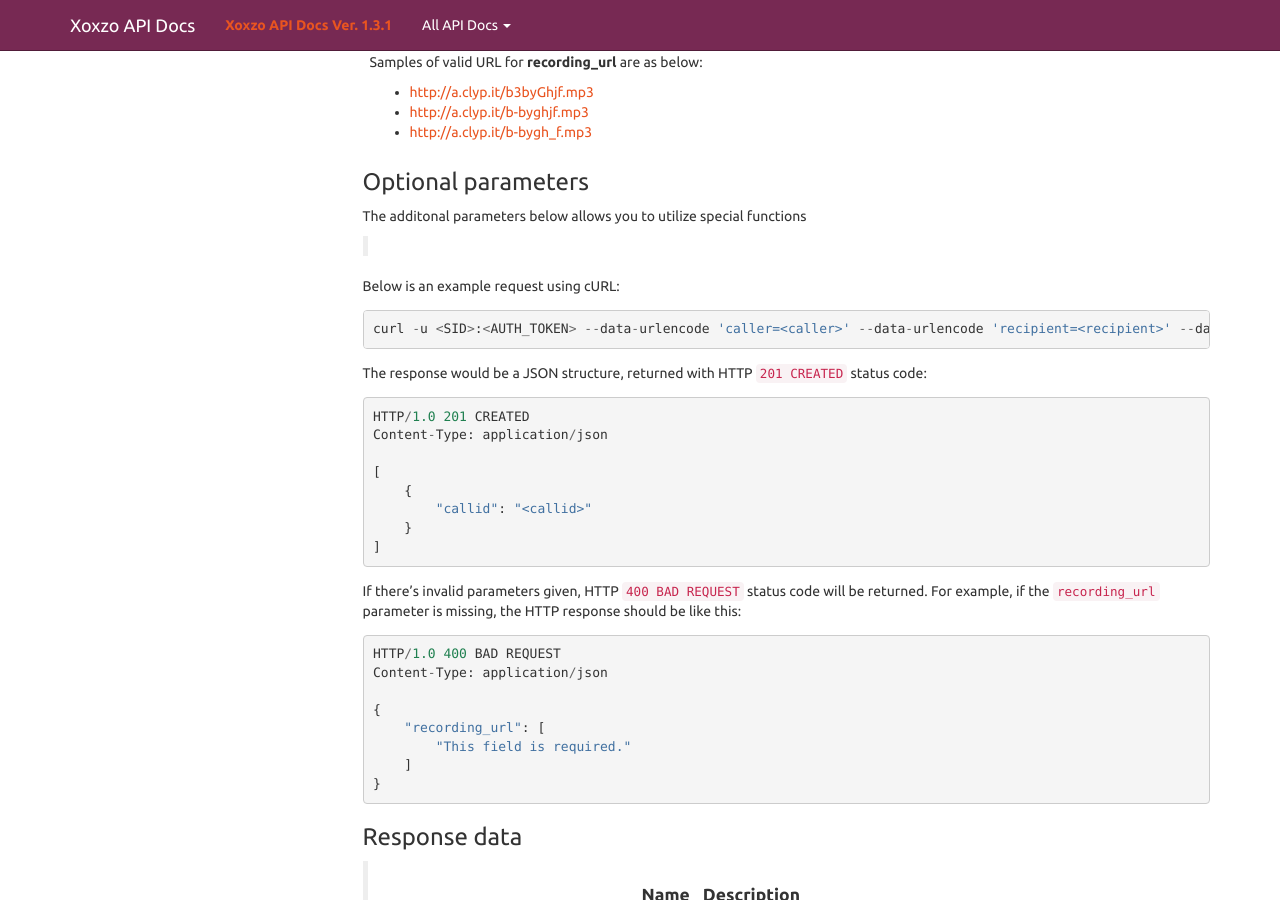
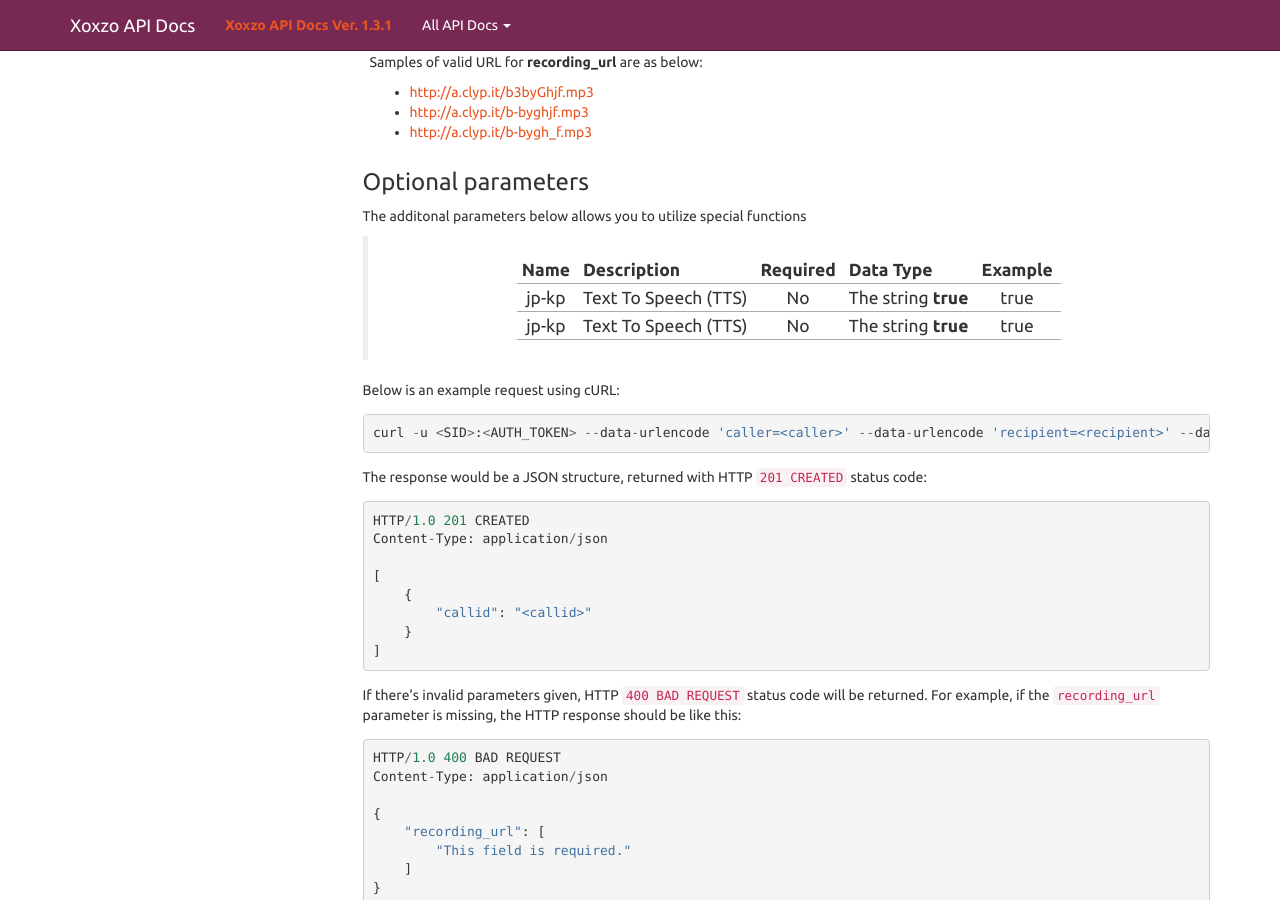
Before and after one commit to xoxzo/docs.xoxzo.com, a Sphinx documentation site: the page built from source/voice.rst, in a window 1280 px wide and 900 px high, scrolled down 1147 px. Built offline with Sphinx 7.4.7, drawn with Linux system fonts in a browser that asks for light colours.

Commit message:
Fix bad table and also add new translation placeholders

```diff
--- a/source/voice.rst
+++ b/source/voice.rst
@@ -70,12 +70,12 @@
 
 The additonal parameters below allows you to utilize special functions
 
-    ==============  ==================      ========    =================== ===================
-    Name            Description             Required    Data Type           Example
-    ==============  ==================      ========    =================== ===================
-    jp-kp           Text To Speech (TTS)    No          The string **true** true
-    jp-kp           Text To Speech (TTS)    No          The string **true** true
-    ==============  ==================      ========    =================== ===================
+    ==============  ===================== ======== ===================  ===================
+    Name            Description           Required Data Type            Example
+    ==============  ===================== ======== ===================  ===================
+    jp-kp           Text To Speech (TTS)  No       The string **true**  true
+    jp-kp           Text To Speech (TTS)  No       The string **true**  true
+    ==============  ===================== ======== ===================  ===================
 
 Below is an example request using cURL::
 
```
Also changed, not shown: 2 other files.
